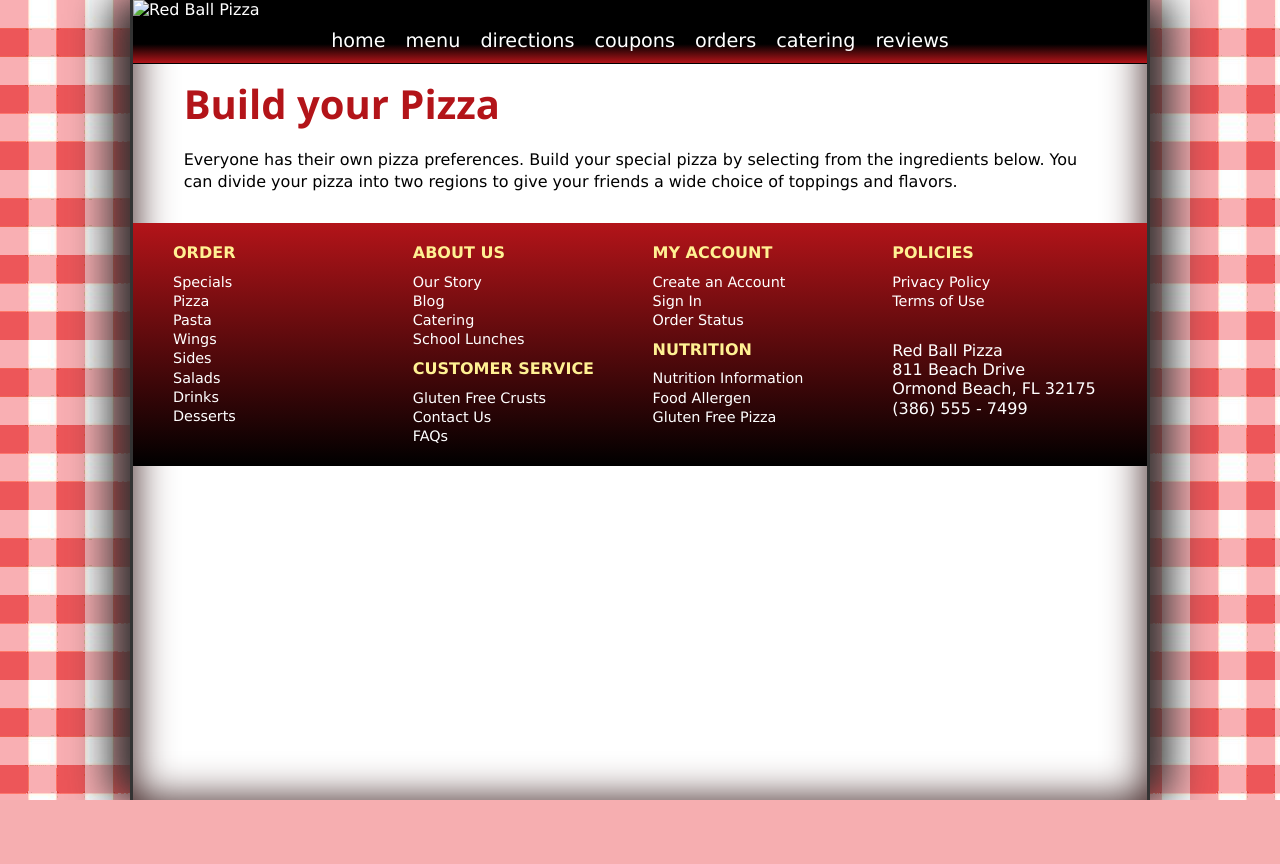
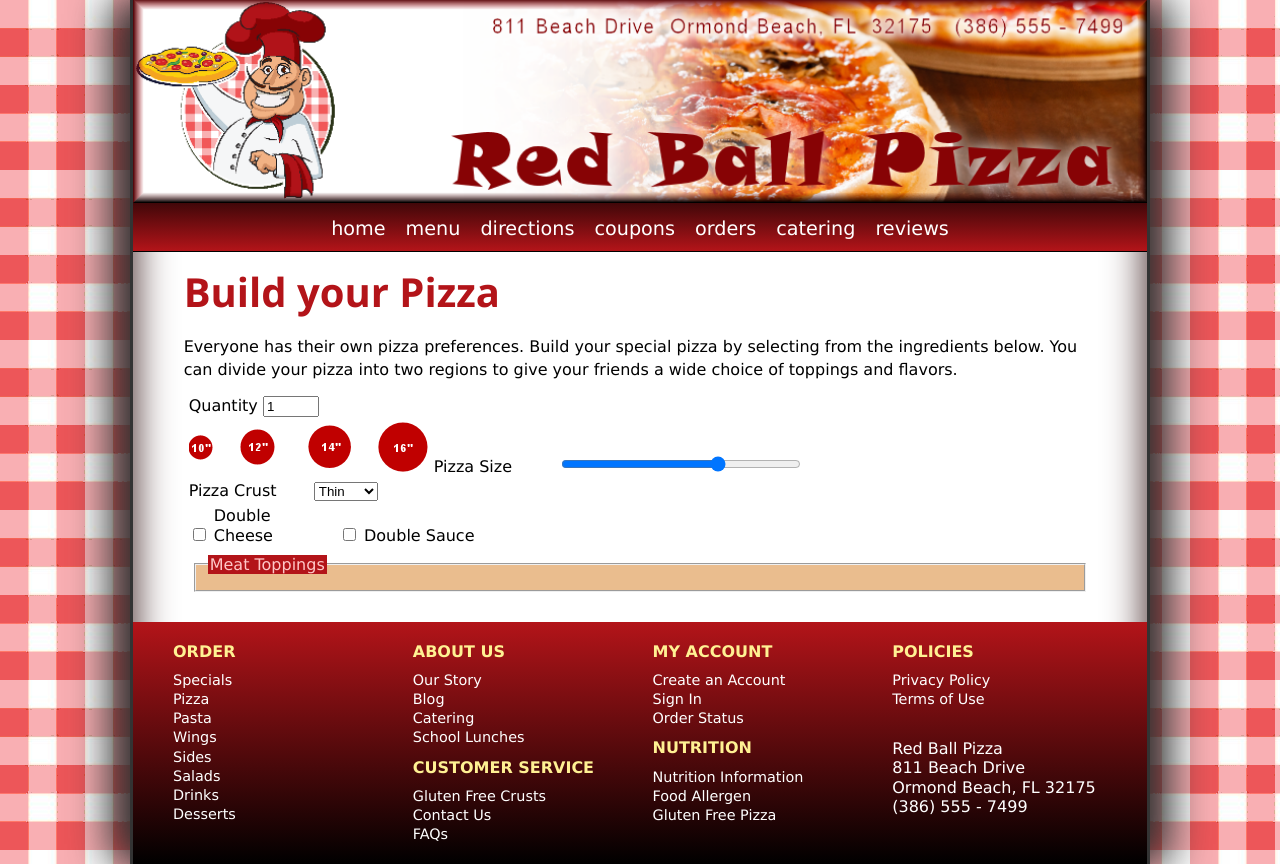
Before and after one commit to CTC-Coding-Year-1/tutorial-7-review-csmith120, a plain HTML site: page html/rb_build.html in a window 1280 px wide. Before the commit the page ends 800 px from the top, so only its background shows below. Drawn offline with Linux system fonts and the light colour scheme; files whose address does not match are found by name.

Commit message:
here is a massive brick of code for build.html

```diff
--- a/html/rb_build.html
+++ b/html/rb_build.html
@@ -19,12 +19,14 @@
    <title>Red Ball Pizza Build a Pizza</title>
    <link href="../css/rb_base.css" rel="stylesheet" />
    <link href="../css/rb_styles2.css" rel="stylesheet" />
+   <link href="../css/rb_forms2.css" rel="stylesheet" />
+   <link href="../script/rb_formsubmit2.js" rel="script" />
 </head>
 
 <body>
    <header>
-      <img src="rb_logo2.png" alt="Red Ball Pizza" id="logoimg" />
-      <nav> <a id="navicon" href="#"><img src="rb_navicon2.png" alt="" /></a>
+      <img src="../png/rb_logo2.png" alt="Red Ball Pizza" id="logoimg" />
+      <nav> <a id="navicon" href="#"><img src="../png/rb_navicon2.png" alt="" /></a>
          <ul>
             <li><a href="#">home</a></li>
             <li><a href="#">menu</a></li>
@@ -43,6 +45,42 @@
          into two regions to give your friends a wide choice of toppings
          and flavors.</p>
 
+         <from>
+            <div>
+               <lable for="quantityBox">Quantity</lable>
+               <input type="number" name="pizzaQuantity" id="quantityBox"
+               value="1" step="1" min="1" max="10">
+            </div>
+
+            <div>
+               <img src="../png/rb_sizes.png" alt="">
+               <label for="sizeBox">Pizza Size</label>
+               <input type="range" name="pizzaSize" id="sizeBox"
+               min="10" max="16" step="2" value="14">
+            </div>
+
+            <div>
+               <label for="crustBox">Pizza Crust</label>
+               <select name="pizzaCrust" id="crustBox">
+                  <option value="thin">Thin</option>
+                  <option value="thick">Thick</option>
+                  <option value="stuffed">Stuffed</option>
+                  <option value="pan">Pan</option>
+               </select>
+            </div>
+
+            <div>
+               <input type="checkbox" name="doubleCheese" id="cheeseBox">
+               <label for="cheeseBox">Double Cheese</label>
+
+               <input type="checkbox" name="doubleSauce" id="sauceBox">
+               <label for="sauceBox">Double Sauce</label>
+            </div>
+
+            <fieldset>
+               <legend>Meat Toppings</legend>
+            </fieldset>
+         </from>
    </section>
 
    <footer>
```
